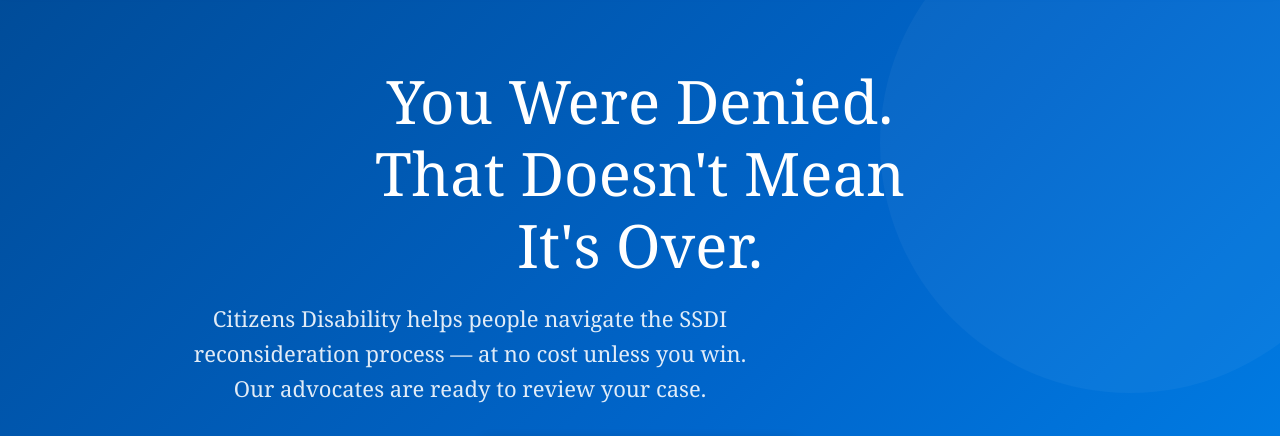
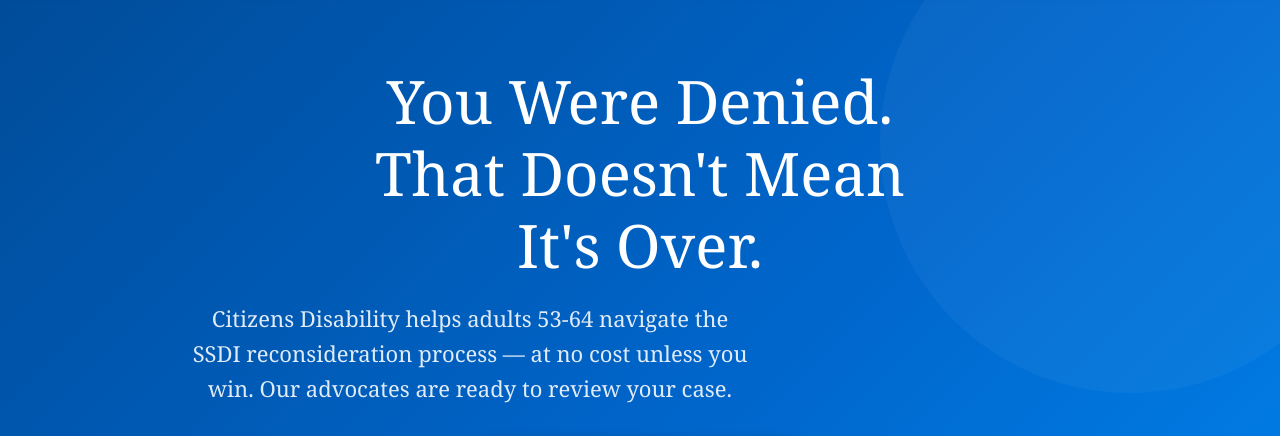
Before and after one commit to mdeldon/cd-landing-pages, a website: page tools/lp-review/lp1-reconsideration.html in a window 1280 px wide. Shown: the part 336-772 px from the top of the page. Drawn offline with nearby package versions, Linux system fonts and the light colour scheme; a web font is replaced by a local one.

Commit message:
Add adults 53-64 to hero

```diff
--- a/tools/lp-review/lp1-reconsideration.html
+++ b/tools/lp-review/lp1-reconsideration.html
@@ -606,7 +606,7 @@
 <div class="lp-hero">
   <div class="lp-hero-inner">
     <h1>You Were Denied.<br>That Doesn't Mean<br>It's Over.</h1>
-    <p>Citizens Disability helps people navigate the SSDI reconsideration process — at no cost unless you win. Our advocates are ready to review your case.</p>
+    <p>Citizens Disability helps adults 53-64 navigate the SSDI reconsideration process — at no cost unless you win. Our advocates are ready to review your case.</p>
     <a href="#quiz" class="lp-cta-btn">See If We Can Help →</a>
     <div class="lp-hero-tagline">Find out your options — Free case review. No obligation, no cost unless you win.</div>
   </div>
```
